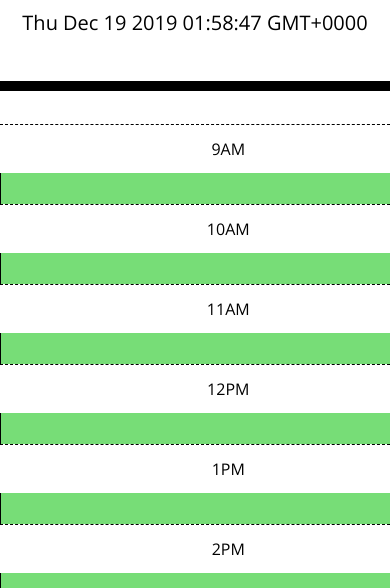
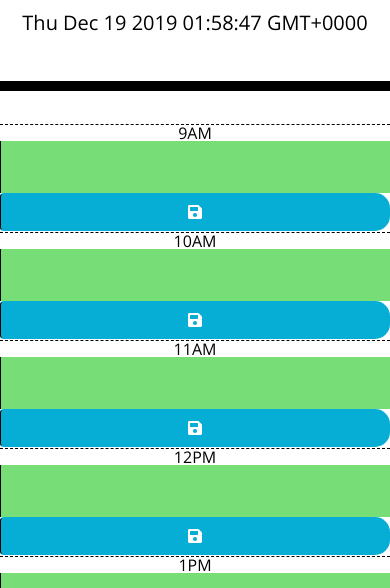
Before and after one commit to jacobdolph/daily-planner, a plain HTML site: page index.html in a window 390 px wide. Shown: the part 256-844 px from the top of the page. Drawn offline with nearby package versions, Linux system fonts and the light colour scheme.

Commit message:
fixed responsive issue where the save button was hidden

```diff
--- a/script.js
+++ b/script.js
@@ -44,7 +44,7 @@ function hoursUpdater() {
 
 
 $(".saveBtn").on("click", function () {
-    localStorage.setItem($(this).parent().attr("id"), $(this).siblings("textarea").val())
+    localStorage.setItem($(this).parent().attr("id"), $(this).siblings("textarea").val().trim())
 
 })
 
--- a/style.css
+++ b/style.css
@@ -31,8 +31,8 @@ body {
   }
 
   .row {
-    white-space: pre-wrap;
-    height: 80px;
+    /* white-space: pre-wrap; */
+    height: auto;
     border-top: 1px solid white;;
   }
 
@@ -63,6 +63,7 @@ body {
     border-bottom-right-radius: 15px;
     background-color: #06AED5;
     color: white;
+    height: auto;
   }
 
   .saveBtn i:hover {
```
